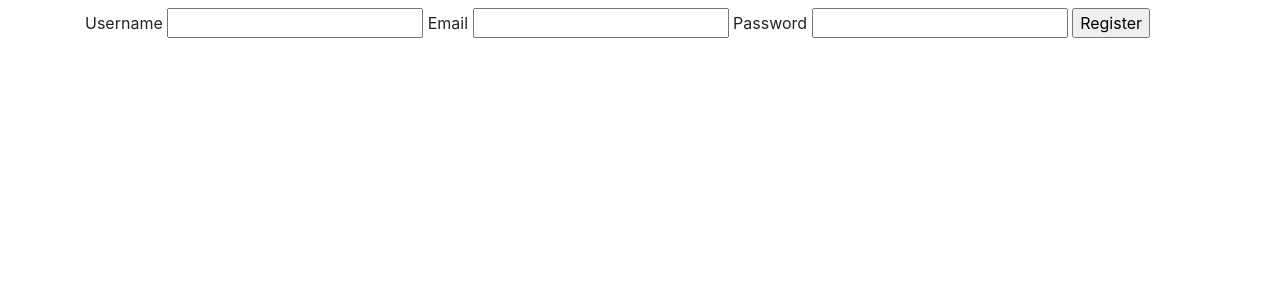
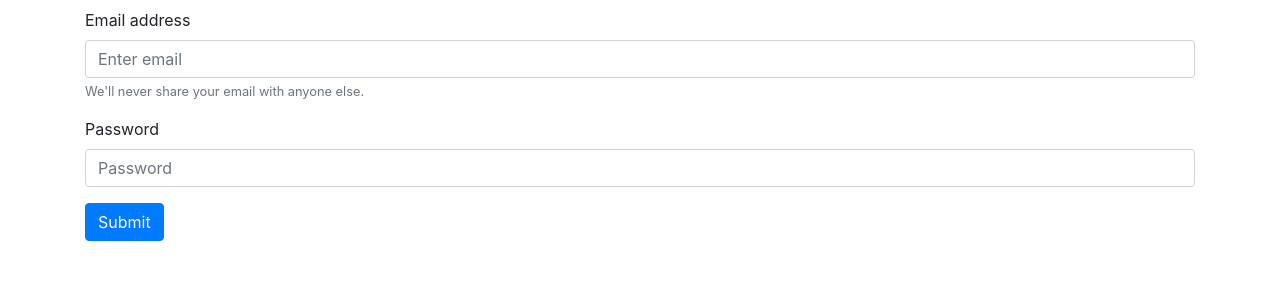
Before and after one commit to Guacamole-Devs/glowing-guacamole, a Flask app: page /auth/register in a window 1280 px wide. Shown: the part 104-404 px from the top of the page. Run offline with Flask 2, Linux system fonts and the light colour scheme; some libraries are stand-ins or nearby versions.

Commit message:
made register and login in bootstrap

```diff
--- a/guacamole/auth.py
+++ b/guacamole/auth.py
@@ -44,7 +44,6 @@ def register():
     password for security.
     """
     if request.method == "POST":
-        username = request.form["username"]
         password = request.form["password"]
         email = request.form["email"]
         error = None
--- a/guacamole/templates/auth/register.html
+++ b/guacamole/templates/auth/register.html
@@ -5,13 +5,19 @@
 {% endblock %}
 
 {% block content %}
+
+
+
   <form method="post">
-    <label for="username">Username</label>
-    <input name="username" id="username" required>
-    <label for="email">Email</label>
-    <input name="email" id="email" required>
-    <label for="password">Password</label>
-    <input type="password" name="password" id="password" required>
-    <input type="submit" value="Register">
-  </form>
+      <div class="form-group">
+        <label for="email">Email address</label>
+        <input name="email" type="email" class="form-control" id="email" aria-describedby="emailHelp" placeholder="Enter email">
+        <small id="emailHelp" class="form-text text-muted">We'll never share your email with anyone else.</small>
+      </div>
+      <div class="form-group">
+        <label for="password">Password</label>
+        <input name="password" type="password" class="form-control" id="password" placeholder="Password">
+      </div>
+      <button type="submit" class="btn btn-primary">Submit</button>
+    </form>
 {% endblock %}
```
Also changed, not shown: guacamole/templates/auth/login.html (+8 -7 lines).
